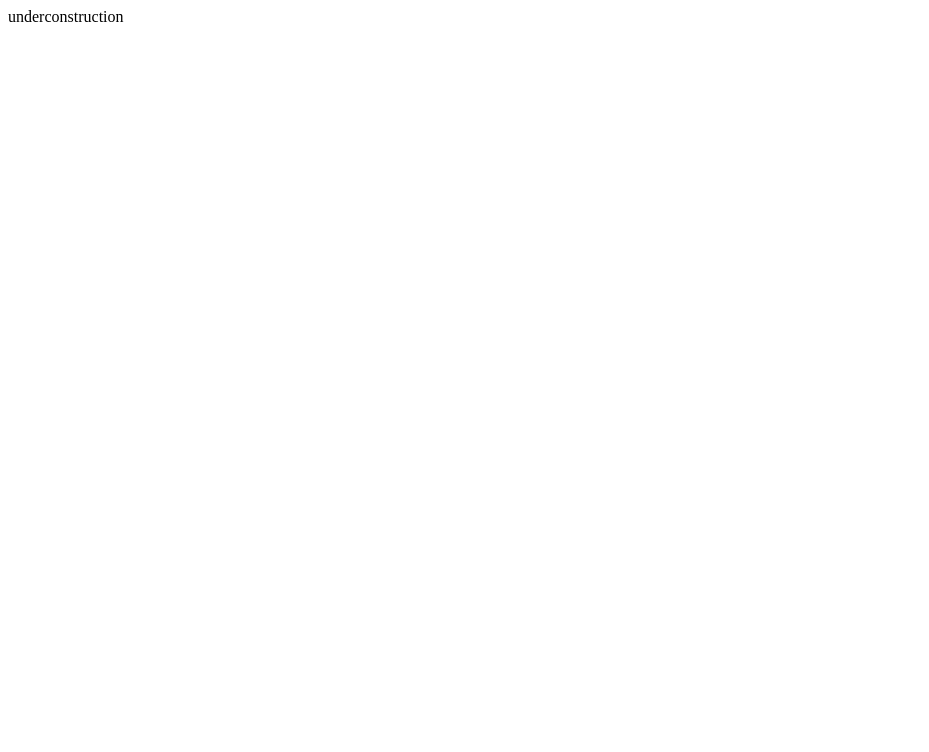
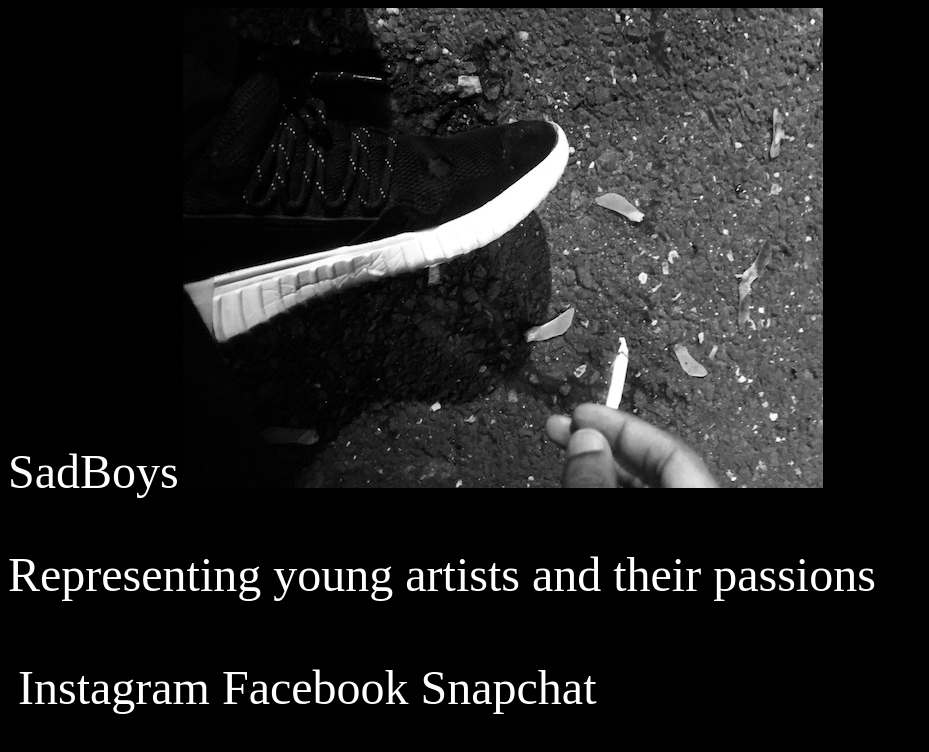
Before and after one commit to lavanteb/github.io, a plain HTML site: page index.html in a window 1280 px wide. Shown: the whole page, without its empty margins (0-929 px from the left). Drawn offline with Linux system fonts and the light colour scheme.

Commit message:
Add files via upload

```diff
--- a/index.html
+++ b/index.html
@@ -1,9 +1,20 @@
+
 <!DOCTYPE html>
-<html>
-<head>
-<title></title>
-</head>
-<body>
-underconstruction
-</body>
-</html>
+	<html>
+	<head>
+		<font size="12"
+		color="white">SadBoys</font>
+		<link rel="stylesheet" type="text/css" href="reset.css">
+		<link rel="stylesheet" type="text/css" href="style.css">
+	</head>
+	<img src="IMG_1716.jpg">
+	<body style="background-color:black;">
+		<font size="12"
+		color="white"><p>Representing young artists and their passions
+		</p>
+	</body>
+	<ul>
+		<li>Instagram</li>
+		<Li>Facebook</Li>
+		<Li>Snapchat</Li>
+	</html>
--- /dev/null
+++ b/style.css
@@ -0,0 +1,16 @@
+h1 {
+	color: white;
+	font-weight; bold;
+	font-size: 50px;
+	margin-left: 30px;
+	font-family: "Montserrat', sans-serif;
+}
+
+ul {
+	background-color: black;
+	padding: 10px;
+}
+
+li {
+	display: inline ;
+}
```
Also changed, not shown: IMG_1716.jpg (added).
